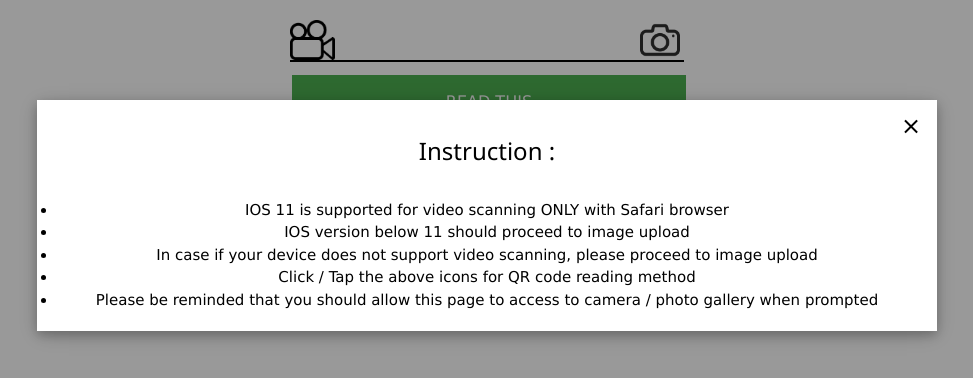
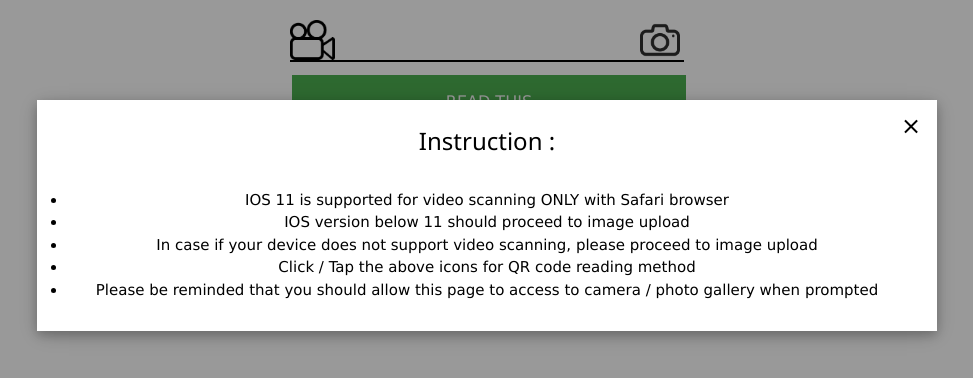
Before and after one commit to NgKayChung/NgKayChung.github.io, a plain HTML site: page test.html in a window 1280 px wide. Both pictures are taken after a click on the button "READ THIS". Shown: the whole page, without its empty margins (153-1126 px from the left). Drawn offline with nearby package versions, Linux system fonts and the light colour scheme.

Commit message:
Update test.html

```diff
--- a/test.html
+++ b/test.html
@@ -62,7 +62,11 @@
 .button1 {width: 100%;}
 
 ul {
-	padding: 20px;
+	padding: 30px;
+	margin: 0px;
+}
+
+h1, h2, h3, h4, h5, h6 {
 	margin: 0px;
 }
 
```
